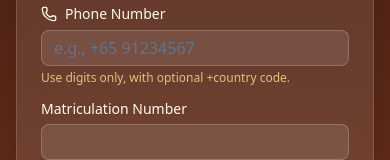
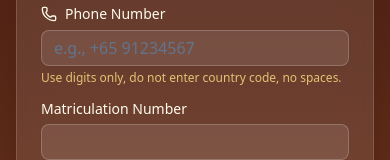
Before and after one commit to shreyvivek/payment_portal, a Next.js app: page / in a window 390 px wide. Shown: the part 549-709 px from the top of the page. Built offline with nearby package versions, Linux system fonts and the light colour scheme.

Commit message:
mobile issue fixed

```diff
--- a/app/page.tsx
+++ b/app/page.tsx
@@ -297,7 +297,7 @@ export default function DandiyaRegistrationApp() {
                     required
                   />
                   <p className="text-xs text-amber-200/80 mt-1">
-                    Use digits only, with optional +country code.
+                    Use digits only, do not enter country code, no spaces.
                   </p>
                 </div>
                 <div>
```
Also changed, not shown: 2 other files (tests, documents, lock files or other folders).
